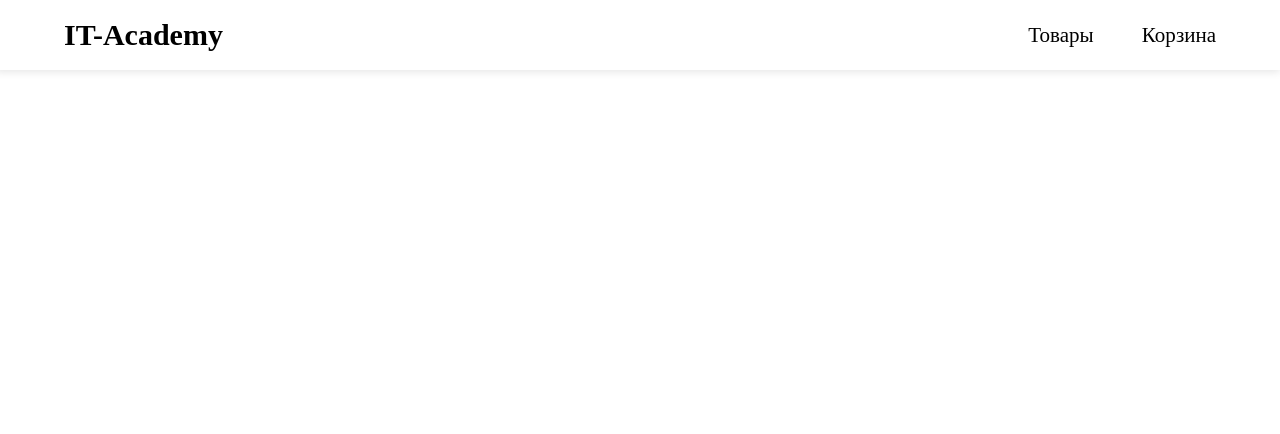
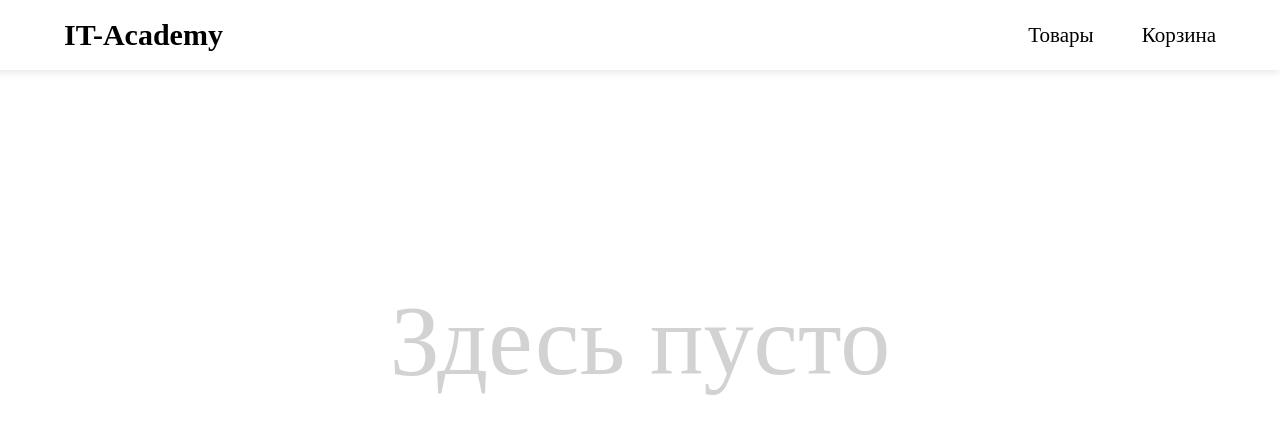
Before and after one commit to KurbanTR/InetStore, a React (Vite) app: page /korthina in a window 1280 px wide. Shown: the top 434 px of the page. Built offline with nearby package versions, Linux system fonts and the light colour scheme.

Commit message:
При отсутсвии товаров в корзине, появляется текст "Здесь пусто"

```diff
--- a/src/commponents/Korz.jsx
+++ b/src/commponents/Korz.jsx
@@ -9,7 +9,7 @@ const Korz = () => {
     <div className={s.cart_div}>
     <div className={s.cart_div_canter}>
        <div className={s.cart_center_div}>
-         {cart.map((item, index) => (
+         {cart.length !== 0 ? cart.map((item, index) => (
             <div className={s.cart_big_div} key={index}>
               <div className={s.cart_image_div}>
                 <img className={s.cart_image} src={item.image} />
@@ -20,7 +20,11 @@ const Korz = () => {
 
               </div>
             </div>
-          ))}
+          )):
+            <div className={s.error}>
+              <p className={s.error_p}>Здесь пусто</p>
+            </div>
+          }
        </div>
     </div>
   </div>
--- a/src/style/Korz.module.css
+++ b/src/style/Korz.module.css
@@ -50,6 +50,16 @@
     font-size: 15px;
     font-weight: 200;
 }
+.error{
+    height: 50vh;
+    display: flex;
+    align-items: center;
+    justify-content: center;
+}
+.error_p{
+    font-size: 100px;
+    color: rgba(0, 0, 0, 0.178);
+}
 @media screen and (max-width: 650px) and (min-width: 301px) {
     .cart_center_desc{
         display: none;
```
